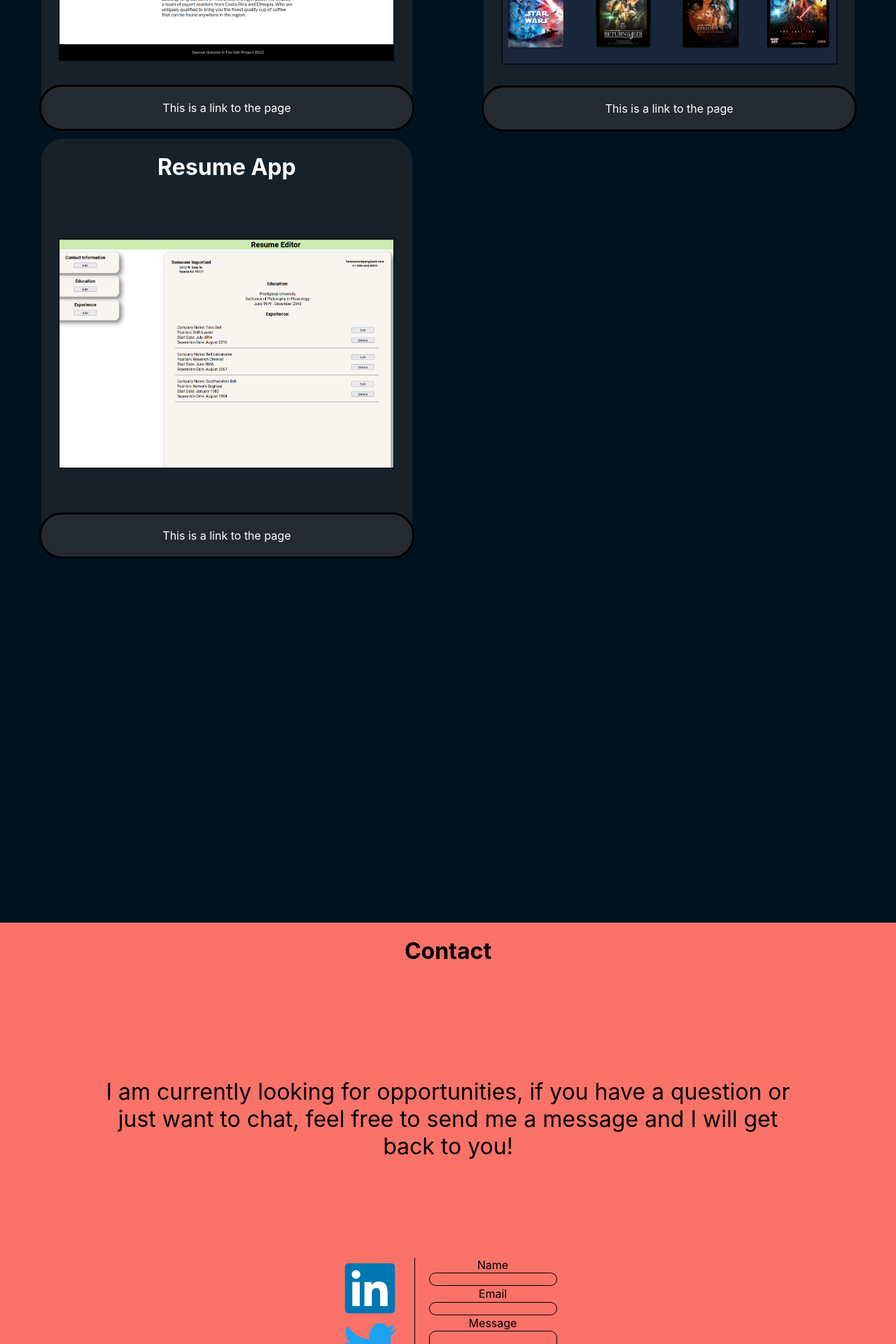
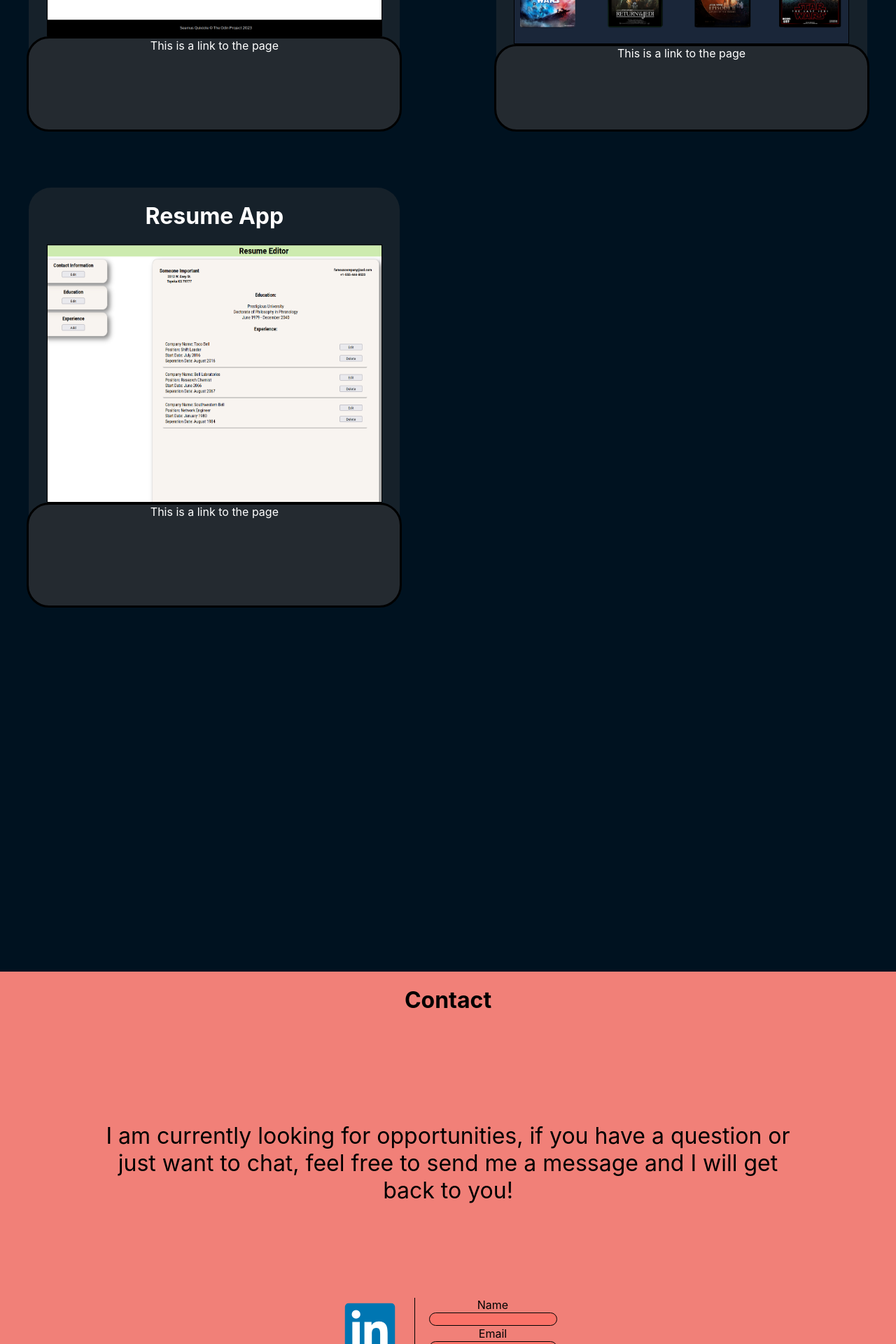
Before and after one commit to SalamanderCtesiphon/personal-portfolio, a React (Create React App) app: page / in a window 1280 px wide. Shown: the part 2980-4900 px from the top of the page at 70% size. Built offline with nearby package versions, Linux system fonts and the light colour scheme.

Commit message:
added some aminations to the page

```diff
--- a/src/App.css
+++ b/src/App.css
@@ -113,7 +113,7 @@
   width: 98vw;
   height: auto;
   display: grid;
-  grid-gap: 10px;
+  grid-gap: 80px;
   grid-template-columns: repeat(auto-fill, minmax(500px, 1fr) ) ;
   justify-items: center;
 }
@@ -127,6 +127,14 @@
   justify-content: space-between;
   width: 530px;
   height: 600px;
+  transition-property: transform;
+  transition-duration: 1s;
+  transition-timing-function: ease-out;
+  transition-delay: .25s;
+}
+
+.work-card:hover {
+  transform: scale(1.05);
 }
 
 .card-title {
@@ -136,20 +144,33 @@
 .image {
   background-size: cover;
   width: 90%;
-  height: auto;
+  height: 85%;
   border: 1px solid black;
 }
 
 .work-text {
   display: flex;
-  align-items: center;
-  justify-content: center;
+  flex-direction: column;
+  justify-content: space-between;
   width: 100%;
-  height: 60px;
+  height: 200px;
   background-color: rgba(60, 59, 59, 0.381);
   color: white;
   border: 3px solid black;
   border-radius: 4vh;
+}
+
+.description {
+  align-self: first baseline;
+  padding-left: 10px;
+  text-align: start;
+}
+
+.app-links {
+  align-self: self-end;
+  padding-right: 10px;
+  padding-bottom: 10px;
+  cursor: pointer;
 }
 
 .info-section {
@@ -196,6 +217,14 @@
   width: 75px;
   height: auto;
   margin: 6px;
+  transition-property: transform;
+  transition-duration: 1s;
+  transition-timing-function: ease-out;
+  transition-delay: .25s;
+}
+
+.icon-img:hover {
+  transform: scale(1.3);
 }
 
 .spacer {
@@ -206,7 +235,7 @@
 .footer {
   height: 100vh;
   width: 100%;
-  background-color: #FA7268;
+  background-color: #f18078;
   color: black;
   display: flex;
   flex-direction: column;
@@ -258,4 +287,20 @@ textarea {
 .footer-line {
   display: flex;
   align-items: center;
+  padding-bottom: 20px;
 }
+
+.footer-icon {
+  width: 75px;
+  height: auto;
+  margin: 6px;
+  cursor: pointer;
+  transition-property: transform;
+  transition-duration: 1s;
+  transition-timing-function: ease-out;
+  transition-delay: .25s;
+}
+
+.footer-icon:hover {
+  transform: scale(1.2);
+}
```
